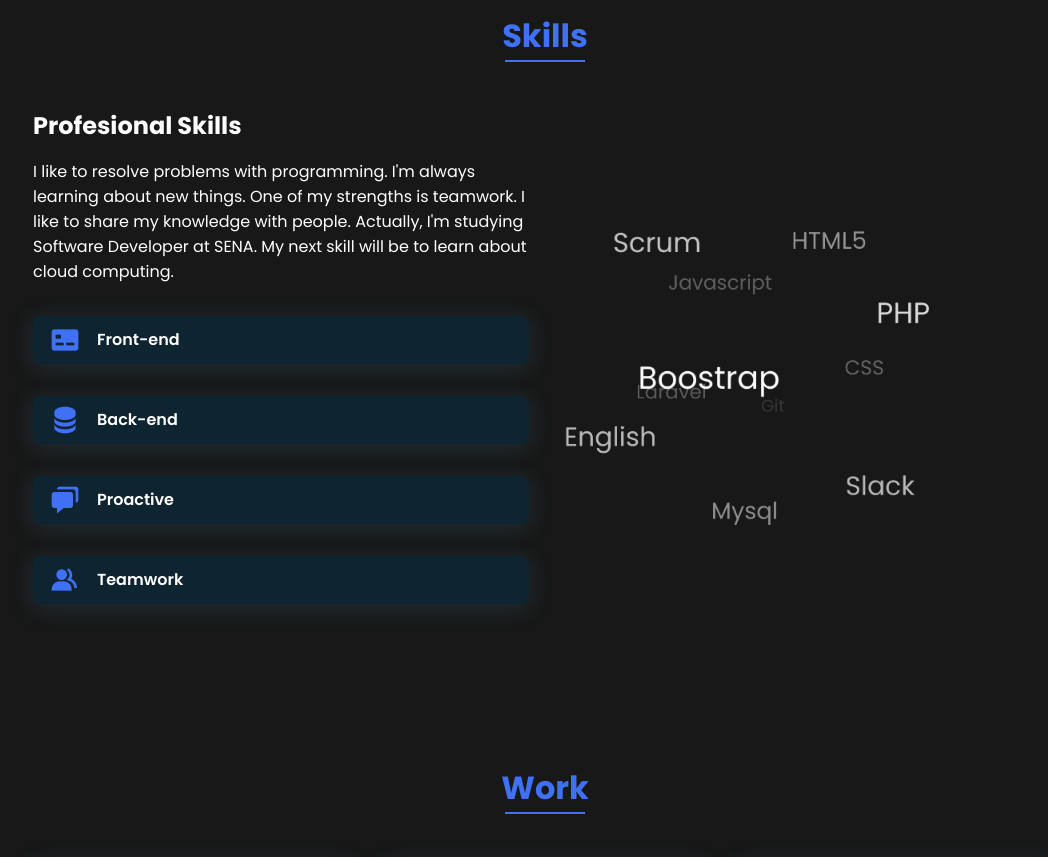
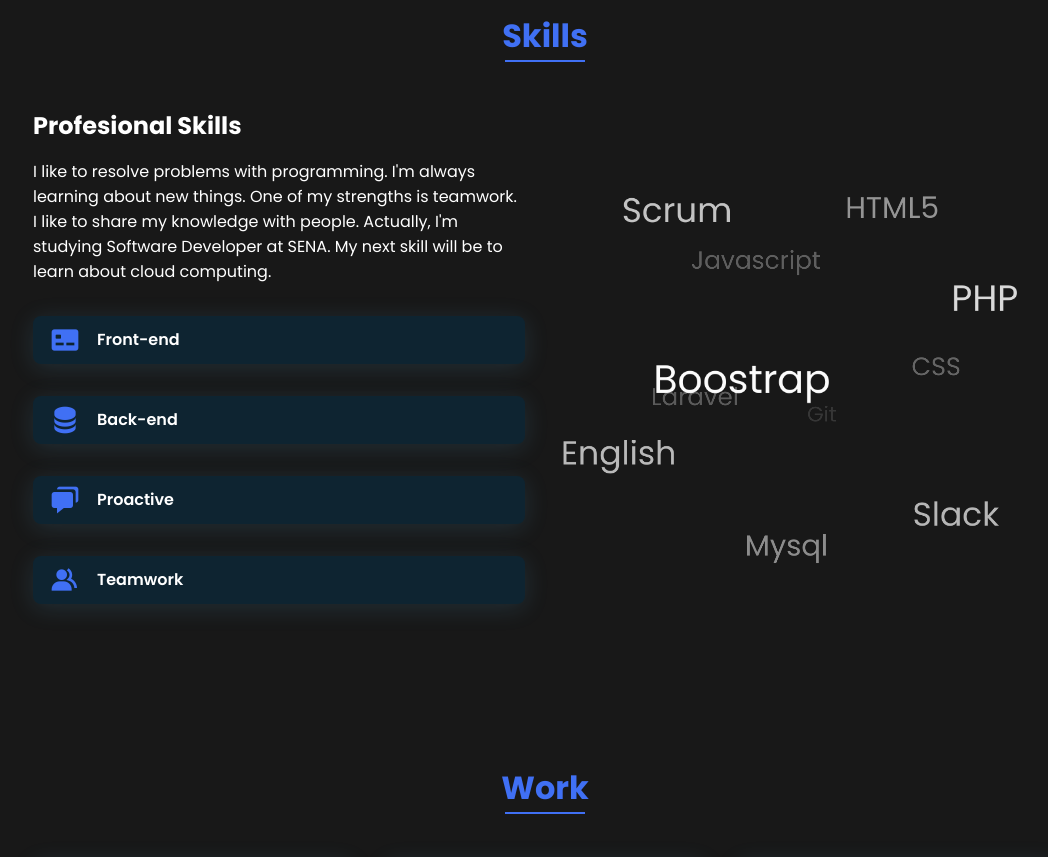
Before and after one commit to daessar/portfolio, a plain HTML site: page index.html in a window 1280 px wide. Shown: the part 1440-2297 px from the top of the page, without its empty margins (95-1143 px from the left). Drawn offline with nearby package versions, Linux system fonts and the light colour scheme.

Commit message:
Centro el canvas

```diff
--- a/assets/css/styles.css
+++ b/assets/css/styles.css
@@ -290,6 +290,11 @@ img {
   row-gap: 2rem;
   text-align: center;
 }
+.skill__container_canva {
+  display: flex;
+  justify-content: center;
+  align-items: center;
+}
 .skills__subtitle {
   margin-bottom: var(--mb-2);
 }
@@ -500,12 +505,6 @@ img {
   .contact__container {
     justify-items: center;
   }
-  .skills__canva {
-    display: flex;
-    align-self: center;
-    width: 400px;
-    height: 400px;
-  }
 }
 
 @media screen and (min-width: 1024px) {
--- a/index.html
+++ b/index.html
@@ -25,7 +25,7 @@
       type="image/x-icon"
     />
     <!-- TAG CANVA -->
-    <script src="/assets/js/tagcanvas.min.js" type="text/javascript"></script>
+    <script src="assets/js/tagcanvas.min.js" type="text/javascript"></script>
 
     <title>Daniel Sánchez - Portfolio 📑</title>
   </head>
@@ -168,7 +168,7 @@
               <div class="skills__bar skills__php"></div>
             </div>
           </div>
-
+          <div class="skill__container_canva">
             <div id="myCanvasContainer" class="skills__canva">
               <canvas width="500" height="500" id="myCanvas">
                 <p>
@@ -191,6 +191,7 @@
                 <li><a>Mysql</a></li>
                 <li><a>English</a></li>
               </ul>
+            </div>
           </div>
         </div>
       </section>
```
Lines whose indentation alone changed are shown as unchanged.
